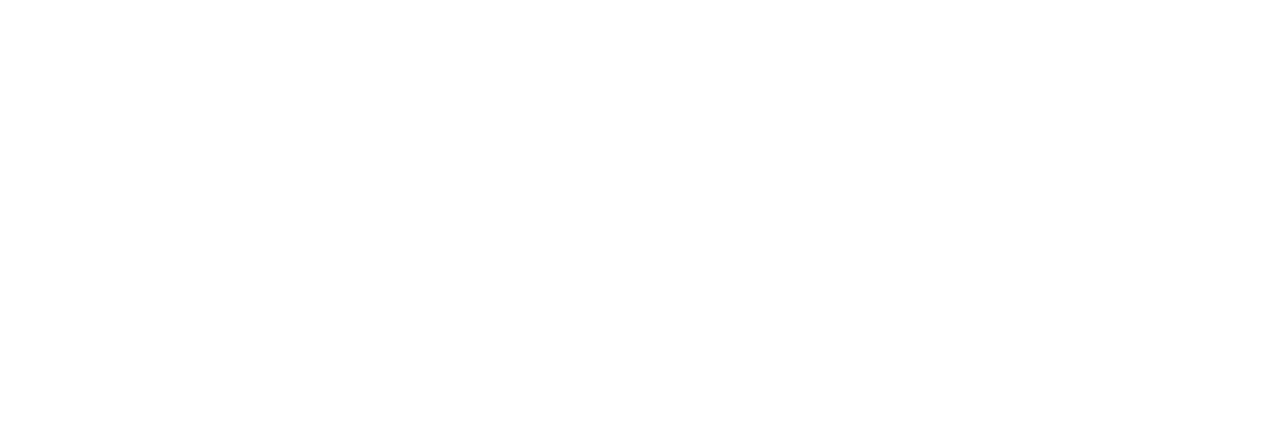
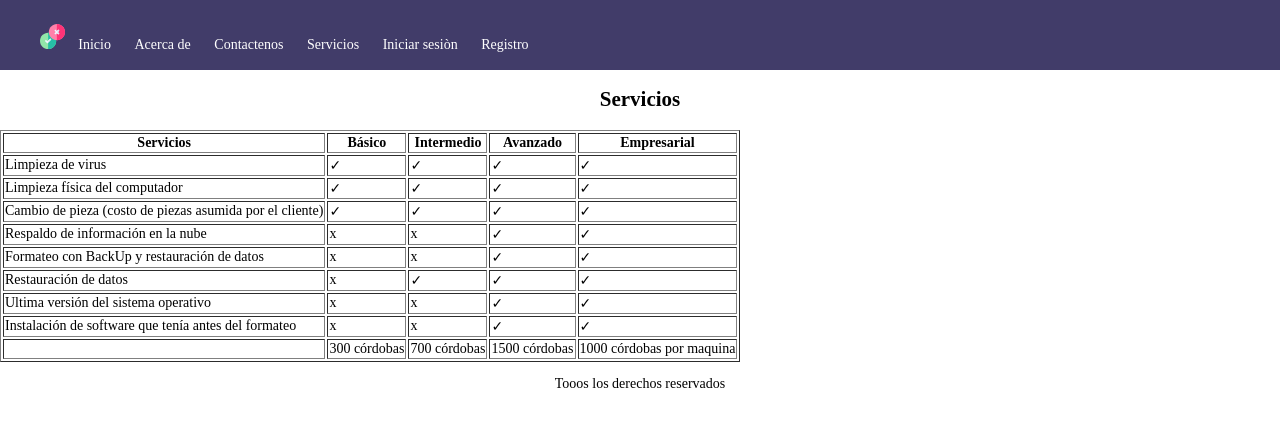
Before and after one commit to ampieHelen/proyecto, a plain HTML site: page servicios.html in a window 1280 px wide. Drawn offline with Linux system fonts and the light colour scheme.

Commit message:
servicios

```diff
--- a/servicios.html
+++ b/servicios.html
@@ -5,6 +5,230 @@
     <title>servicios</title>
 </head>
 <body>
+    <nav>
+        <ul>
+            <img src="./img/customer-satisfaction.svg" alt="logo" width="2%">
+            <li><a href="./index.html">Inicio</a></li>
+            <li><a href="./acercade.html">Acerca de</a></li>
+            <li><a href="./contactenos.html">Contactenos</a></li>
+            <li><a href="./servicios.html" class="not-active">Servicios</a></li>
+            <li><a href="./iniciarsesion.html">Iniciar sesiòn</a></li>
+            <li><a href="./registro.html">Registro</a></li>
+        </ul>
+    </nav>
+    <h2>Servicios</h2>
+    <table border="1">
+        <tr>
+            <th>
+                Servicios
+            </th>
+            <th>
+                Básico
+            </th>
+            <th>
+                Intermedio
+            </th>
+            <th>
+                Avanzado
+            </th>
+            <th>
+                Empresarial
+            </th>
+        </tr>
+        <tr>
+            <td>
+                Limpieza de virus
+            </td>
+            <td>
+                ✓
+            </td>
+            <td>
+                ✓
+            </td>
+            <td>
+                ✓
+            </td>
+            <td>
+                ✓
+            </td>
+        </tr>
+        <tr>
+            <td>
+                Limpieza física del computador
+            </td>
+            <td>
+                ✓
+            </td>
+            <td>
+                ✓
+            </td>
+            <td>
+                ✓
+            </td>
+            <td>
+                ✓
+            </td>
+        </tr>
+        <tr>
+            <td>
+                Cambio de pieza (costo de piezas asumida por el cliente)
+            </td>
+            <td>
+                ✓
+            </td>
+            <td>
+                ✓
+            </td>
+            <td>
+                ✓
+            </td>
+            <td>
+                ✓
+            </td>
+        </tr>
+        <tr>
+            <td>
+                Respaldo de información en la nube
+            </td>
+            <td>
+                x
+            </td>
+            <td>
+                x
+            </td>
+            <td>
+                ✓
+            </td>
+            <td>
+                ✓
+            </td>
+        </tr>
+        <tr>
+            <td>
+                Formateo con BackUp y restauración de datos
+            </td>
+            <td>
+                x
+            </td>
+            <td>
+                x
+            </td>
+            <td>
+                ✓
+            </td>
+            <td>
+                ✓
+            </td>
+        </tr>
+        <tr>
+            <td>
+                Restauración de datos
+            </td>
+            <td>
+                x
+            </td>
+            <td>
+                ✓
+            </td>
+            <td>
+                ✓
+            </td>
+            <td>
+                ✓
+            </td>
+        </tr>
+        <tr>
+            <td>
+                Ultima versión del sistema operativo
+            </td>
+            <td>
+                x
+            </td>
+            <td>
+                x
+            </td>
+            <td>
+                ✓
+            </td>
+            <td>
+                ✓
+            </td>
+        </tr>
+        <tr>
+            <td>
+                Instalación de software que tenía antes del formateo
+            </td>
+            <td>
+                x
+            </td>
+            <td>
+                x
+            </td>
+            <td>
+                ✓
+            </td>
+            <td>
+                ✓
+            </td>
+        </tr>
+        <tr>
+            <td></td>
+            <td>
+                300 córdobas
+            </td>
+            <td>
+                700 córdobas
+            </td>
+            <td>
+                1500 córdobas
+            </td>
+            <td>
+                1000 córdobas por maquina
+            </td>
+        </tr>
+    </table>
+    <div class="footer">
+        <p>Tooos los derechos reservados</p>
+    </div>
+</body>
+<style>
+    body {
+        margin: 0px;
+        font-size: 14px;
+    }
 
-</body>
+    nav {
+        background: #413c69;
+        height: 50px;
+        padding-top: 10px;
+        padding-bottom: 10px;
+    }
+
+    ul li {
+        list-style: none;
+        display: inline;
+        margin: 10px;
+    }
+
+    ul li a {
+        color: white;
+        margin-top: 10px;
+    }
+
+    a {
+        text-decoration: none;
+    }
+
+    h1,
+    h2 {
+        text-align: center;
+    }
+    .not-active {
+        pointer-events: none;
+        cursor: default;
+    }
+    .footer{
+        text-align: center;
+    }
+</style>
 </html>
```
Also changed, not shown: index.html (+9 -7 lines).
